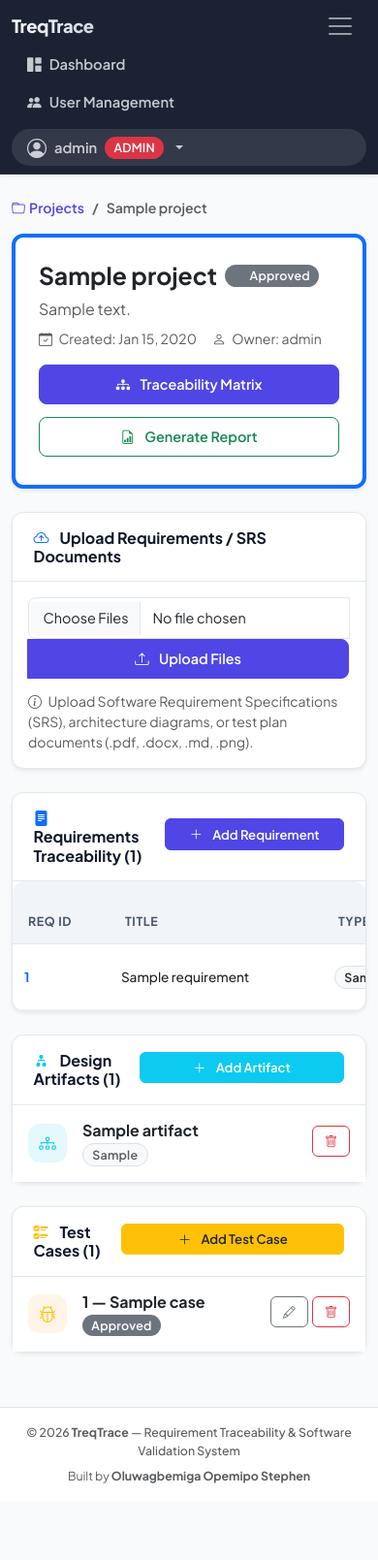
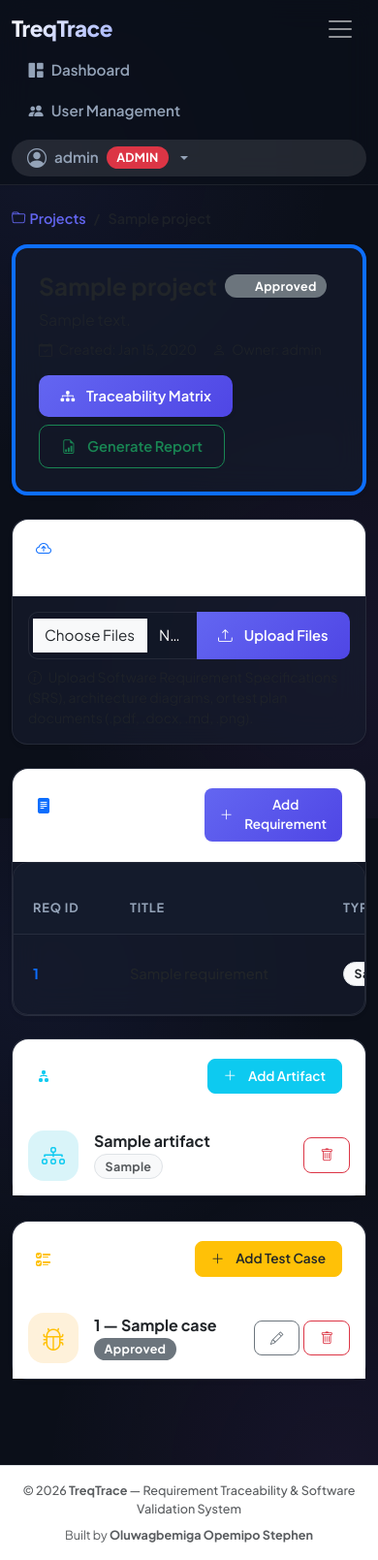
Before and after one commit to tolu3025/Treqtrace, a Flask app: page /projects/1 in a window 390 px wide, after a click that opens the changed part. Shown: the whole page at 97% size. Before the commit the page ends 1530 px from the top, so only its background shows below. Run offline with Flask 3, Linux system fonts and the light colour scheme; a user stored in the database is signed in; tables that the repository leaves empty hold one stand-in row (values such as "Sample post").

Commit message:
feat: persistent Postgres database support and premium UI overhaul

```diff
--- a/static/css/style.css
+++ b/static/css/style.css
@@ -1,42 +1,54 @@
 /* ==========================================================================
-   TreqTrace - Software Validation & Requirement Traceability System
-   Design System: Slate & Indigo Modern Glassmorphism
+   TreqTrace - Premium Design System (Modern Glassmorphic Slate & Indigo)
    Author: Oluwagbemiga Opemipo Stephen
    ========================================================================== */
 
 @import url('https://fonts.googleapis.com/css2?family=Plus+Jakarta+Sans:wght@400;500;600;700;800&family=Inter:wght@300;400;500;600;700&display=swap');
 
 :root {
-    --primary: #4f46e5;
-    --primary-hover: #4338ca;
-    --primary-light: rgba(79, 70, 229, 0.08);
-    --secondary: #64748b;
-    --dark: #0f172a;
-    --dark-surface: #1e293b;
-    --light-bg: #f8fafc;
-    --card-bg: #ffffff;
-    --border: #e2e8f0;
+    /* Palette */
+    --bg-primary: #0b0f19;
+    --bg-secondary: #111827;
+    --bg-surface: rgba(22, 28, 45, 0.7);
+    --bg-surface-hover: rgba(30, 41, 59, 0.8);
+
+    --primary: #6366f1;
+    --primary-hover: #4f46e5;
+    --primary-light: rgba(99, 102, 241, 0.15);
+    --primary-glow: rgba(99, 102, 241, 0.4);
+
+    --accent: #a855f7;
+    --accent-light: rgba(168, 85, 247, 0.15);
+
+    --text-main: #f1f5f9;
+    --text-muted: #94a3b8;
+    --text-dark: #0f172a;
+
+    --border: rgba(255, 255, 255, 0.08);
+    --border-hover: rgba(99, 102, 241, 0.3);
 
     /* Vibrant Status Colors */
     --success: #10b981;
-    --success-light: rgba(16, 185, 129, 0.1);
+    --success-light: rgba(16, 185, 129, 0.15);
     --danger: #ef4444;
-    --danger-light: rgba(239, 68, 68, 0.1);
+    --danger-light: rgba(239, 68, 68, 0.15);
     --warning: #f59e0b;
-    --warning-light: rgba(245, 158, 11, 0.1);
+    --warning-light: rgba(245, 158, 11, 0.15);
     --info: #06b6d4;
-    --info-light: rgba(6, 182, 212, 0.1);
+    --info-light: rgba(6, 182, 212, 0.15);
 
-    /* Shadows */
-    --shadow-sm: 0 1px 2px 0 rgba(0, 0, 0, 0.05);
-    --shadow-md: 0 4px 6px -1px rgba(15, 23, 42, 0.08), 0 2px 4px -1px rgba(15, 23, 42, 0.04);
-    --shadow-lg: 0 10px 25px -5px rgba(15, 23, 42, 0.1), 0 8px 10px -6px rgba(15, 23, 42, 0.05);
-    --shadow-glow: 0 10px 25px -5px rgba(79, 70, 229, 0.25);
+    /* Shadows & Effects */
+    --shadow-sm: 0 2px 8px rgba(0, 0, 0, 0.3);
+    --shadow-md: 0 8px 24px rgba(0, 0, 0, 0.4);
+    --shadow-lg: 0 16px 48px rgba(0, 0, 0, 0.5);
+    --shadow-glow: 0 0 20px var(--primary-glow);
 
-    --radius-sm: 8px;
-    --radius-md: 12px;
-    --radius-lg: 16px;
+    --radius-sm: 10px;
+    --radius-md: 16px;
+    --radius-lg: 24px;
     --radius-full: 9999px;
+
+    --backdrop-blur: blur(16px);
 }
 
 * {
@@ -45,8 +57,12 @@
 }
 
 body {
-    background-color: var(--light-bg);
-    color: var(--dark);
+    background-color: var(--bg-primary);
+    background-image:
+        radial-gradient(circle at 10% 20%, rgba(99, 102, 241, 0.08) 0%, transparent 40%),
+        radial-gradient(circle at 90% 80%, rgba(168, 85, 247, 0.08) 0%, transparent 40%);
+    background-attachment: fixed;
+    color: var(--text-main);
     min-height: 100vh;
     display: flex;
     flex-direction: column;
@@ -58,10 +74,10 @@ body {
    ========================================================================== */
 
 .bg-dark-treq {
-    background: rgba(15, 23, 42, 0.95) !important;
-    backdrop-filter: blur(12px);
-    -webkit-backdrop-filter: blur(12px);
-    border-bottom: 1px solid rgba(255, 255, 255, 0.08);
+    background: rgba(11, 15, 25, 0.8) !important;
+    backdrop-filter: var(--backdrop-blur);
+    -webkit-backdrop-filter: var(--backdrop-blur);
+    border-bottom: 1px solid var(--border);
     box-shadow: var(--shadow-md);
     position: sticky;
     top: 0;
@@ -70,39 +86,26 @@ body {
 
 .navbar-brand {
     font-weight: 800;
-    font-size: 1.35rem;
+    font-size: 1.4rem;
     letter-spacing: -0.5px;
     color: #ffffff !important;
     display: flex;
     align-items: center;
 }
 
-.brand-icon {
-    width: 38px;
-    height: 38px;
-    background: linear-gradient(135deg, #6366f1 0%, #4f46e5 100%);
-    border-radius: var(--radius-sm);
-    display: flex;
-    align-items: center;
-    justify-content: center;
-    color: #ffffff;
-    font-size: 1.2rem;
-    box-shadow: var(--shadow-glow);
-}
-
 .brand-text {
-    background: linear-gradient(135deg, #ffffff 0%, #cbd5e1 100%);
+    background: linear-gradient(135deg, #ffffff 0%, #a5b4fc 100%);
     -webkit-background-clip: text;
     -webkit-text-fill-color: transparent;
 }
 
 .navbar-dark .navbar-nav .nav-link {
-    color: rgba(241, 245, 249, 0.8) !important;
+    color: var(--text-muted) !important;
     font-weight: 600;
-    font-size: 0.92rem;
-    padding: 0.55rem 1rem;
+    font-size: 0.95rem;
+    padding: 0.6rem 1.1rem;
     border-radius: var(--radius-sm);
-    transition: all 0.2s ease;
+    transition: all 0.25s cubic-bezier(0.4, 0, 0.2, 1);
     display: flex;
     align-items: center;
     gap: 0.5rem;
@@ -111,15 +114,16 @@ body {
 .navbar-dark .navbar-nav .nav-link:hover,
 .navbar-dark .navbar-nav .nav-link.active {
     color: #ffffff !important;
-    background: rgba(255, 255, 255, 0.1);
+    background: var(--primary-light);
+    box-shadow: 0 0 10px rgba(99, 102, 241, 0.1);
 }
 
 .user-badge-role {
-    font-size: 0.72rem;
-    font-weight: 700;
+    font-size: 0.7rem;
+    font-weight: 800;
     text-transform: uppercase;
-    letter-spacing: 0.5px;
-    padding: 0.25em 0.6em;
+    letter-spacing: 0.8px;
+    padding: 0.3em 0.7em;
     border-radius: var(--radius-full);
 }
 
@@ -129,27 +133,32 @@ body {
     border-radius: var(--radius-md);
     box-shadow: var(--shadow-lg);
     padding: 0.5rem;
-    background: #ffffff;
-    animation: dropdownFade 0.2s ease-out;
+    background: rgba(17, 24, 39, 0.95);
+    backdrop-filter: var(--backdrop-blur);
+    animation: dropdownFade 0.25s cubic-bezier(0.4, 0, 0.2, 1);
 }
 
 @keyframes dropdownFade {
-    from { opacity: 0; transform: translateY(6px); }
+    from { opacity: 0; transform: translateY(8px); }
     to { opacity: 1; transform: translateY(0); }
 }
 
 .dropdown-item {
     font-weight: 500;
     font-size: 0.9rem;
-    padding: 0.5rem 0.85rem;
+    padding: 0.6rem 1rem;
     border-radius: var(--radius-sm);
-    transition: all 0.15s ease;
-    color: var(--dark);
+    transition: all 0.2s ease;
+    color: var(--text-main);
 }
 
 .dropdown-item:hover {
     background-color: var(--primary-light);
-    color: var(--primary);
+    color: #ffffff;
+}
+
+.dropdown-header {
+    color: var(--text-muted);
 }
 
 /* ==========================================================================
@@ -158,57 +167,61 @@ body {
 
 .main-content {
     flex: 1;
-    padding-bottom: 3rem;
+    padding-bottom: 4rem;
 }
 
 .card {
     border: 1px solid var(--border);
     border-radius: var(--radius-md);
     box-shadow: var(--shadow-sm);
-    background-color: var(--card-bg);
-    transition: transform 0.2s ease, box-shadow 0.2s ease, border-color 0.2s ease;
+    background-color: var(--bg-surface);
+    backdrop-filter: var(--backdrop-blur);
+    transition: all 0.3s cubic-bezier(0.4, 0, 0.2, 1);
 }
 
 .card:hover {
-    box-shadow: var(--shadow-md);
+    transform: translateY(-2px);
+    border-color: var(--border-hover);
+    box-shadow: var(--shadow-md), 0 0 15px rgba(99, 102, 241, 0.05);
 }
 
 .card-header {
-    background-color: #ffffff;
+    background-color: transparent;
     border-bottom: 1px solid var(--border);
     border-top-left-radius: var(--radius-md) !important;
     border-top-right-radius: var(--radius-md) !important;
-    padding: 1rem 1.35rem;
+    padding: 1.25rem 1.5rem;
     font-weight: 700;
-    color: var(--dark);
+    color: #ffffff;
 }
 
 /* Stat Cards */
 .stat-card-dashboard {
-    background: #ffffff;
+    background: var(--bg-surface);
+    backdrop-filter: var(--backdrop-blur);
     border: 1px solid var(--border);
     border-radius: var(--radius-md);
-    padding: 1.25rem;
+    padding: 1.5rem;
     box-shadow: var(--shadow-sm);
-    transition: all 0.25s cubic-bezier(0.4, 0, 0.2, 1);
+    transition: all 0.3s cubic-bezier(0.4, 0, 0.2, 1);
     position: relative;
     overflow: hidden;
 }
 
 .stat-card-dashboard:hover {
-    transform: translateY(-3px);
-    box-shadow: var(--shadow-md);
+    transform: translateY(-4px);
     border-color: var(--primary);
+    box-shadow: var(--shadow-glow), var(--shadow-md);
 }
 
 .stat-icon {
-    width: 48px;
-    height: 48px;
+    width: 52px;
+    height: 52px;
     border-radius: var(--radius-md);
     display: flex;
     align-items: center;
     justify-content: center;
-    font-size: 1.4rem;
+    font-size: 1.5rem;
     flex-shrink: 0;
 }
 
@@ -221,136 +234,132 @@ body {
 /* Buttons */
 .btn {
     font-weight: 600;
-    font-size: 0.9rem;
+    font-size: 0.92rem;
     border-radius: var(--radius-sm);
-    padding: 0.55rem 1.25rem;
-    transition: all 0.2s ease;
+    padding: 0.65rem 1.4rem;
+    transition: all 0.2s cubic-bezier(0.4, 0, 0.2, 1);
     display: inline-flex;
     align-items: center;
     justify-content: center;
-    gap: 0.4rem;
+    gap: 0.5rem;
 }
 
 .btn-primary {
-    background-color: var(--primary);
-    border-color: var(--primary);
+    background: linear-gradient(135deg, var(--primary) 0%, var(--primary-hover) 100%);
+    border: none;
     color: #ffffff;
 }
 
 .btn-primary:hover, .btn-primary:focus {
-    background-color: var(--primary-hover);
-    border-color: var(--primary-hover);
-    transform: translateY(-1px);
+    background: linear-gradient(135deg, var(--primary-hover) 0%, #3b3fdb 100%);
+    transform: translateY(-2px);
     box-shadow: var(--shadow-glow);
 }
 
 .btn-outline-primary {
-    color: var(--primary);
-    border-color: var(--primary);
+    color: #ffffff;
+    border: 1px solid var(--primary);
+    background: transparent;
 }
 
 .btn-outline-primary:hover {
     background-color: var(--primary);
     color: #ffffff;
     box-shadow: var(--shadow-glow);
+    transform: translateY(-2px);
 }
 
 .btn-sm {
-    padding: 0.35rem 0.75rem;
-    font-size: 0.82rem;
-    border-radius: 6px;
+    padding: 0.45rem 1rem;
+    font-size: 0.85rem;
+    border-radius: 8px;
 }
 
 /* Badges */
 .badge {
-    font-weight: 600;
+    font-weight: 700;
     font-size: 0.78rem;
-    padding: 0.4em 0.75em;
+    padding: 0.45em 0.85em;
     border-radius: var(--radius-full);
-    letter-spacing: 0.2px;
+    letter-spacing: 0.3px;
 }
 
 /* Table Design */
 .table-responsive {
     border-radius: var(--radius-md);
-    overflow-x: auto;
+    border: 1px solid var(--border);
+    overflow: hidden;
 }
 
 .table {
     margin-bottom: 0;
     vertical-align: middle;
-    font-size: 0.9rem;
+    font-size: 0.92rem;
+    background: transparent;
+    color: var(--text-main);
 }
 
 .table thead th {
-    background-color: #f1f5f9;
-    color: #475569;
+    background-color: rgba(22, 28, 45, 0.9);
+    color: var(--text-muted);
     font-weight: 700;
-    font-size: 0.78rem;
+    font-size: 0.8rem;
     text-transform: uppercase;
-    letter-spacing: 0.6px;
-    padding: 0.85rem 1rem;
+    letter-spacing: 0.8px;
+    padding: 1.1rem 1.25rem;
     border-bottom: 1px solid var(--border);
 }
 
 .table tbody td {
-    padding: 0.85rem 1rem;
-    border-bottom: 1px solid #f1f5f9;
-    color: #334155;
+    padding: 1.1rem 1.25rem;
+    border-bottom: 1px solid var(--border);
+    color: var(--text-main);
+    background: transparent;
 }
 
 .table-hover tbody tr:hover {
-    background-color: rgba(79, 70, 229, 0.02);
+    background-color: var(--primary-light) !important;
 }
 
 /* Status Indicators */
 .status-dot {
-    width: 8px;
-    height: 8px;
+    width: 10px;
+    height: 10px;
     border-radius: 50%;
     display: inline-block;
-    margin-right: 6px;
+    margin-right: 8px;
 }
 
-.status-dot.success { background-color: var(--success); box-shadow: 0 0 8px var(--success); }
-.status-dot.danger { background-color: var(--danger); box-shadow: 0 0 8px var(--danger); }
-.status-dot.warning { background-color: var(--warning); box-shadow: 0 0 8px var(--warning); }
-.status-dot.info { background-color: var(--info); box-shadow: 0 0 8px var(--info); }
+.status-dot.success { background-color: var(--success); box-shadow: 0 0 10px var(--success); }
+.status-dot.danger { background-color: var(--danger); box-shadow: 0 0 10px var(--danger); }
+.status-dot.warning { background-color: var(--warning); box-shadow: 0 0 10px var(--warning); }
+.status-dot.info { background-color: var(--info); box-shadow: 0 0 10px var(--info); }
 
-/* Search & Filter Bar */
-.search-box {
-    position: relative;
-}
-
-.search-box i {
-    position: absolute;
-    left: 1rem;
-    top: 50%;
-    transform: translateY(-50%);
-    color: #94a3b8;
-}
-
-.search-box .form-control {
-    padding-left: 2.6rem;
-    border-radius: var(--radius-md);
-}
-
+/* Form Controls */
 .form-control, .form-select {
+    background-color: rgba(17, 24, 39, 0.6);
+    border: 1px solid var(--border);
+    color: #ffffff;
     border-radius: var(--radius-sm);
-    border: 1px solid var(--border);
-    padding: 0.6rem 0.9rem;
-    font-size: 0.9rem;
-    transition: all 0.2s ease;
+    padding: 0.75rem 1rem;
+    font-size: 0.95rem;
+    transition: all 0.25s ease;
 }
 
 .form-control:focus, .form-select:focus {
+    background-color: rgba(17, 24, 39, 0.9);
     border-color: var(--primary);
-    box-shadow: 0 0 0 3px var(--primary-light);
+    box-shadow: 0 0 0 3px rgba(99, 102, 241, 0.25);
+    color: #ffffff;
+}
+
+.form-control::placeholder {
+    color: rgba(255, 255, 255, 0.35);
 }
 
 /* Breadcrumb */
 .breadcrumb {
-    font-size: 0.88rem;
+    font-size: 0.9rem;
     font-weight: 600;
 }
 
@@ -361,150 +370,72 @@ body {
 
 .breadcrumb-item a:hover {
     text-decoration: underline;
+    color: var(--accent);
 }
 
 /* ==========================================================================
-   LANDING PAGE
+   LANDING / AUTH LAYOUTS
    ========================================================================== */
 
-.landing-navbar {
-    padding: 1rem 0;
-    box-shadow: var(--shadow-sm);
-}
-
 .landing-hero {
-    background: radial-gradient(circle at top right, #e0e7ff 0%, #f8fafc 50%, #ffffff 100%);
-    padding: 4.5rem 0 5.5rem;
+    background: radial-gradient(circle at top right, rgba(99, 102, 241, 0.15) 0%, transparent 60%);
+    padding: 6rem 0;
     position: relative;
     overflow: hidden;
 }
 
-.dashboard-mockup {
-    background: #ffffff;
+/* Premium Glass Cards for Login/Register */
+.auth-container {
+    max-width: 480px;
+    margin: 4rem auto;
+    padding: 2.5rem;
     border-radius: var(--radius-lg);
-    box-shadow: 0 20px 50px -10px rgba(15, 23, 42, 0.15), 0 0 0 1px rgba(15, 23, 42, 0.05);
-    overflow: hidden;
-    transition: transform 0.3s ease;
+    background: rgba(17, 24, 39, 0.75);
+    backdrop-filter: var(--backdrop-blur);
+    -webkit-backdrop-filter: var(--backdrop-blur);
+    border: 1px solid var(--border);
+    box-shadow: var(--shadow-lg), 0 0 40px rgba(99, 102, 241, 0.05);
 }
 
-.dashboard-mockup:hover {
-    transform: translateY(-4px);
+.auth-title {
+    font-weight: 800;
+    font-size: 2rem;
+    background: linear-gradient(135deg, #ffffff 0%, #a5b4fc 100%);
+    -webkit-background-clip: text;
+    -webkit-text-fill-color: transparent;
+    margin-bottom: 0.5rem;
 }
 
-.mockup-header {
-    background: var(--dark);
-    padding: 0.85rem 1.2rem;
-    display: flex;
-    align-items: center;
-    gap: 0.75rem;
-}
-
-/* Steps Cards */
-.step-card {
-    background: #ffffff;
-    border: 1px solid var(--border);
-    border-radius: var(--radius-md);
-    padding: 1.75rem 1.25rem;
-    text-align: center;
-    transition: all 0.3s ease;
-}
-
-.step-card:hover {
-    transform: translateY(-4px);
-    box-shadow: var(--shadow-md);
-    border-color: var(--primary);
-}
-
-.step-number {
-    width: 46px;
-    height: 46px;
-    border-radius: 50%;
-    background: linear-gradient(135deg, var(--primary), #6366f1);
-    color: #ffffff;
-    display: flex;
-    align-items: center;
-    justify-content: center;
-    font-weight: 800;
-    font-size: 1.15rem;
-    margin: 0 auto 1.25rem;
-    box-shadow: var(--shadow-glow);
+/* Bento Grid-inspired Cards */
+.bento-grid {
+    display: grid;
+    grid-template-columns: repeat(12, 1fr);
+    gap: 1.5rem;
 }
 
 /* Footer */
 footer {
-    background-color: #ffffff;
+    background: rgba(11, 15, 25, 0.9);
     border-top: 1px solid var(--border);
-    font-size: 0.88rem;
-}
-
-/* ==========================================================================
-   RESPONSIVENESS (Mobile & Tablet)
-   ========================================================================== */
-
-@media (max-width: 991.98px) {
-    .landing-hero {
-        padding: 2.5rem 0 3.5rem;
-    }
-
-    .hero-stats-row {
-        justify-content: space-around;
-        margin-top: 1.5rem;
-    }
-
-    .main-content {
-        padding-bottom: 2rem;
-    }
-}
-
-@media (max-width: 767.98px) {
-    .navbar-brand .brand-text {
-        font-size: 1.15rem;
-    }
-
-    .stat-card-dashboard {
-        padding: 1rem;
-    }
-
-    .stat-icon {
-        width: 40px;
-        height: 40px;
-        font-size: 1.1rem;
-    }
-
-    .btn {
-        width: 100%;
-        margin-bottom: 0.3rem;
-    }
-
-    .btn-group .btn {
-        width: auto;
-    }
-
-    .table thead {
-        font-size: 0.72rem;
-    }
-
-    .table tbody td {
-        padding: 0.65rem 0.75rem;
-        font-size: 0.85rem;
-    }
+    font-size: 0.9rem;
+    color: var(--text-muted);
 }
 
 /* Modern Scrollbars */
 ::-webkit-scrollbar {
-    width: 6px;
-    height: 6px;
+    width: 8px;
+    height: 8px;
 }
 
 ::-webkit-scrollbar-track {
-    background: #f1f5f9;
+    background: var(--bg-primary);
 }
 
 ::-webkit-scrollbar-thumb {
-    background: #cbd5e1;
-    border-radius: 3px;
+    background: rgba(99, 102, 241, 0.3);
+    border-radius: var(--radius-full);
 }
 
 ::-webkit-scrollbar-thumb:hover {
-    background: #94a3b8;
+    background: rgba(99, 102, 241, 0.6);
 }
```
Also changed, not shown: templates/dashboard.html (+12 -11 lines), templates/login.html (+13 -19 lines), templates/register.html (+9 -17 lines).
